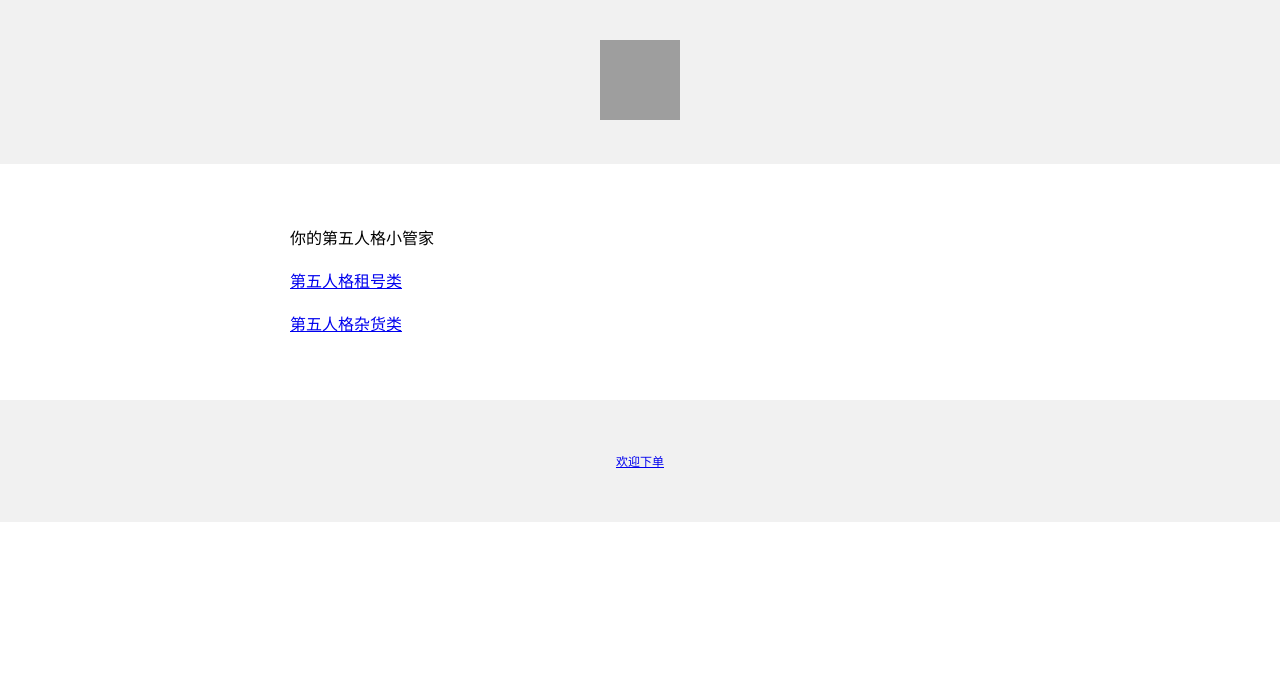
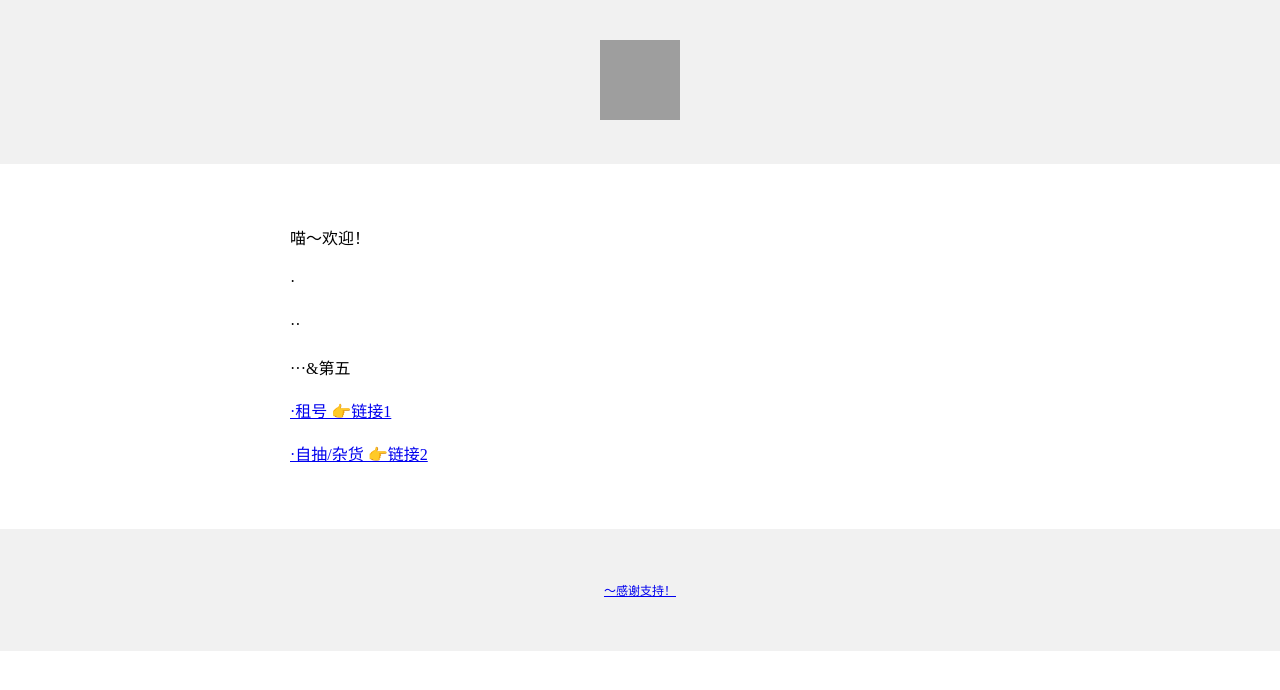
Before and after one commit to lnlg147/01, a plain HTML site: page index.html in a window 1280 px wide. Drawn offline with Linux system fonts and the light colour scheme; grey boxes are pictures that could not be loaded.

Commit message:
Update index.html

```diff
--- a/index.html
+++ b/index.html
@@ -24,9 +24,12 @@
     padding: 15px;
     line-height: 1.7;
     ">
-    <p>你的第五人格小管家</p>
-    <a href="https://m.tb.cn/h.hfGKNzt?tk=07kDVyc44W1">第五人格租号类</p>
-    <a href="https://m.tb.cn/h.hU4LtND?tk=I05UVy2co8b">第五人格杂货类</p>
+    <p>喵～欢迎！</p>
+    <p>         ·</p>
+    <p>         ··</p>
+    <p>···&第五</p>
+    <a href="https://m.tb.cn/h.hfGKNzt?tk=07kDVyc44W1">·租号 👉链接1</p>
+    <a href="https://m.tb.cn/h.hU4LtND?tk=I05UVy2co8b">·自抽/杂货 👉链接2</p>
     </div>
     <div style="
     background-color:#f1f1f1;
@@ -34,7 +37,7 @@
     padding:40px;
     font-size:12px;
     ">
-    <p>欢迎下单</p>
+    <p>～感谢支持！</p>
     </div>
   </body>
 </html>
```
